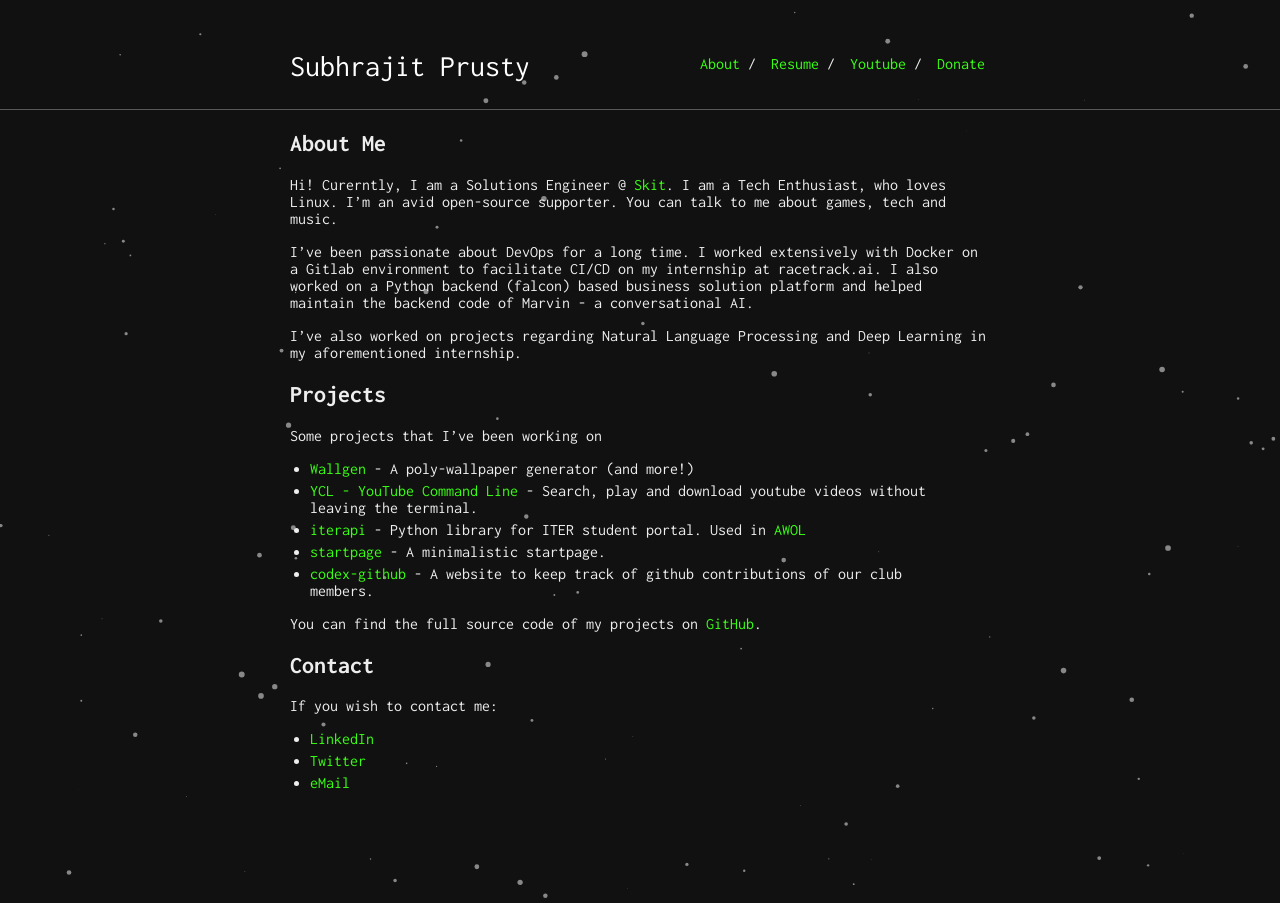
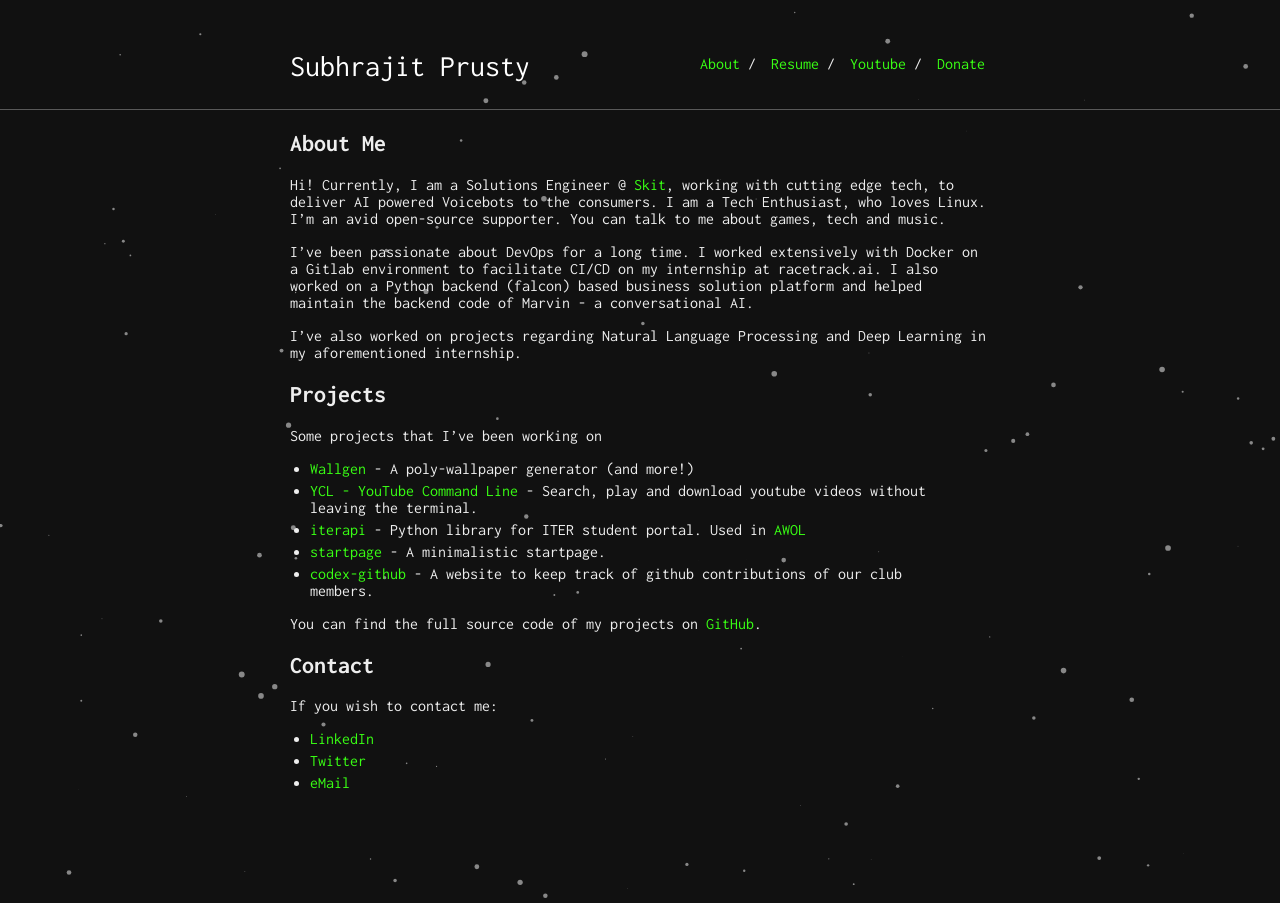
Before and after one commit to SubhrajitPrusty/SubhrajitPrusty.github.io, a Jekyll site: the page built from index.md, in a window 1280 px wide. Built offline with Jekyll 4.4.1, drawn with Linux system fonts in a browser that asks for light colours; our own code applies the rules of GitHub Pages for plain Markdown files.

Commit message:
Update index.md

```diff
--- a/index.md
+++ b/index.md
@@ -4,7 +4,7 @@ layout: default
 
 ## About Me
 
-Hi! Curerntly, I am a Solutions Engineer @ [Skit](https://skit.ai).
+Hi! Currently, I am a Solutions Engineer @ [Skit](https://skit.ai), working with cutting edge tech, to deliver AI powered Voicebots to the consumers.
 I am a Tech Enthusiast, who loves Linux. I'm an avid open-source supporter.
 You can talk to me about games, tech and music.
 
```
